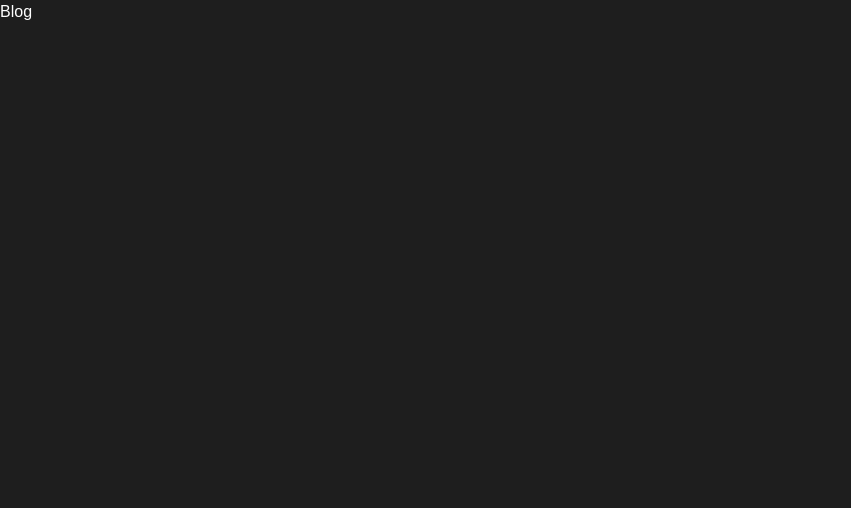
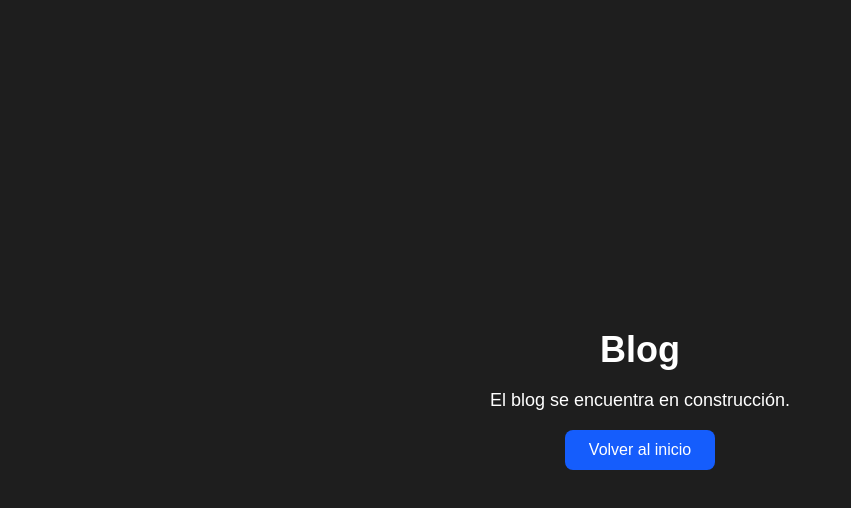
Before and after one commit to sierrapablo/sierrapablo-web, a React (Vite) app in the folder frontend/: page /blog in a window 1280 px wide. Shown: the top 508 px of the page, without its empty margins (0-851 px from the left). Built offline with nearby package versions, Linux system fonts and the light colour scheme.

Commit message:
📝 update release notes: Add Blog maintenance page

```diff
--- a/frontend/src/pages/blog/Blog.tsx
+++ b/frontend/src/pages/blog/Blog.tsx
@@ -1,7 +1,36 @@
+import { useNavigate } from "react-router-dom";
+import { tv } from "tailwind-variants";
+
+const containerStyles = tv({
+  base: "min-h-screen flex flex-col items-center justify-center text-center"
+});
+
+const titleStyles = tv({
+  base: "text-4xl font-bold mb-4"
+});
+
+const subtitleStyles = tv({
+  base: "text-lg pb-4"
+});
+
+const buttonStyles = tv({
+  base: "px-6 py-2 bg-blue-600 text-white rounded-lg hover:bg-blue-700 transition-colors"
+});
+
 const Blog = () => {
+  const navigate = useNavigate();
+
+  const handleGoHome = () => {
+    navigate("/");
+  };
+
   return (
-    <div>
-      <h1>Blog</h1>
+    <div className={containerStyles()}>
+      <h1 className={titleStyles()}>Blog</h1>
+      <p className={subtitleStyles()}>El blog se encuentra en construcción.</p>
+      <button onClick={handleGoHome} className={buttonStyles()}>
+        Volver al inicio
+      </button>
     </div>
   );
 };
```
